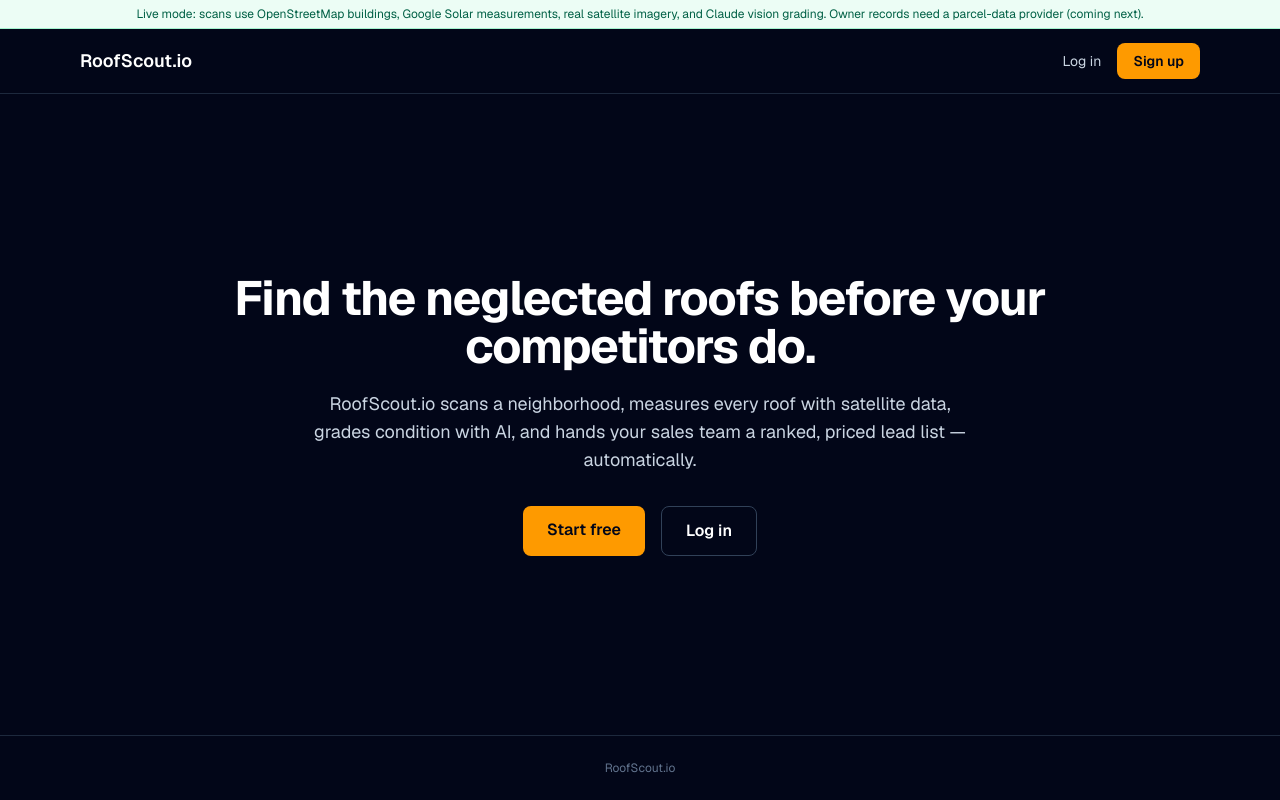
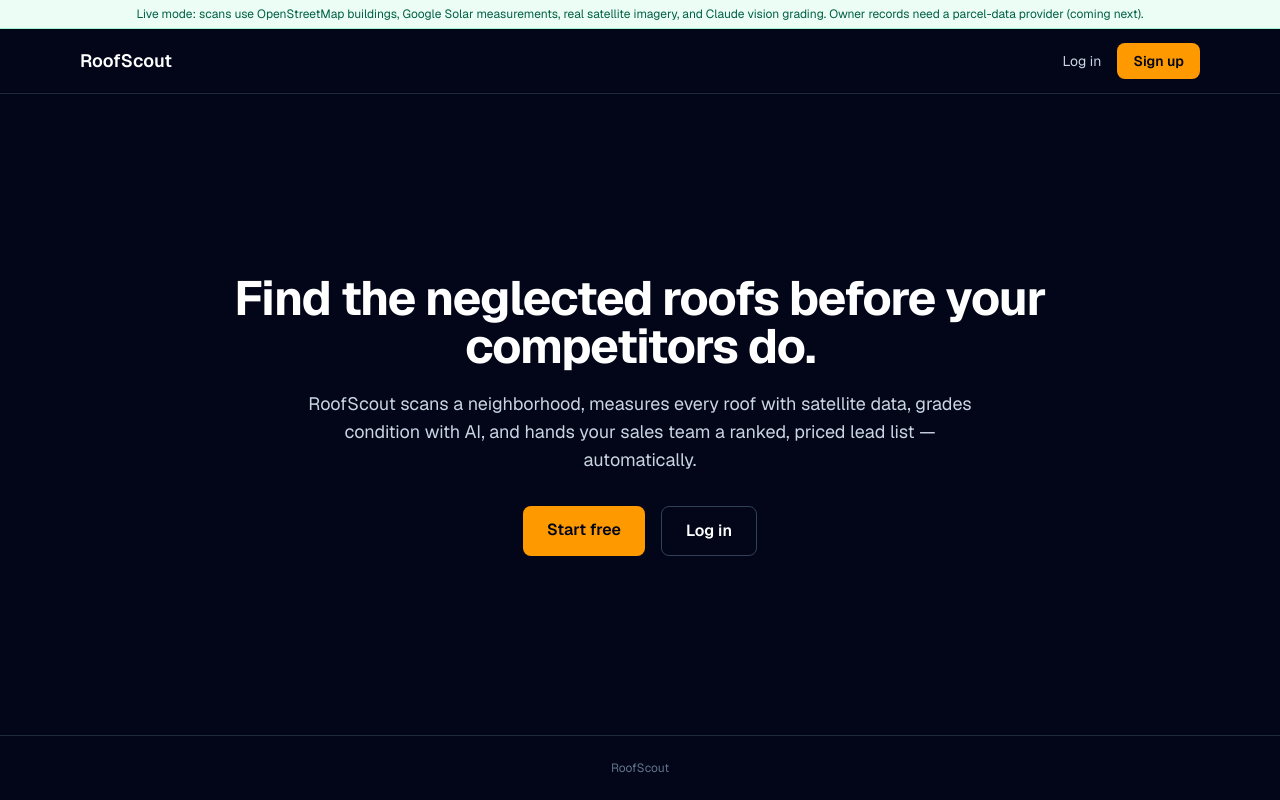
Before and after one commit to ObsidianPopTart/RoofScout.io-2, a Next.js app: page / in a window 1280 px wide. Built offline with nearby package versions, Linux system fonts and the light colour scheme; no server answers.

Commit message:
Rebrand to RoofScout (roof-scout.org) and set Android WebView URL
Drops the .io suffix from all user-facing text now that roof-scout.org
is the real domain, and points the Capacitor Android app at it.

```diff
--- a/capacitor.config.ts
+++ b/capacitor.config.ts
@@ -2,14 +2,13 @@
 
 const config: CapacitorConfig = {
   appId: 'io.roofscout.app',
-  appName: 'RoofScout.io',
+  appName: 'RoofScout',
   webDir: 'www',
   // The WebView loads the real deployed site, not the placeholder www/
   // folder — this app has server components, API routes, and a database,
-  // so it can't be statically bundled. TODO: replace with the real Netlify
-  // production URL once deployed (Phase 1 of the plan).
+  // so it can't be statically bundled.
   server: {
-    url: 'https://REPLACE-WITH-NETLIFY-URL.netlify.app',
+    url: 'https://roof-scout.org',
     cleartext: false,
   },
 };
--- a/src/app/(marketing)/page.tsx
+++ b/src/app/(marketing)/page.tsx
@@ -5,7 +5,7 @@
     <div className="flex flex-1 flex-col bg-slate-950 text-white">
       <nav className="border-b border-slate-800">
         <div className="mx-auto flex h-16 w-full max-w-6xl items-center justify-between px-4">
-          <span className="text-lg font-semibold">RoofScout.io</span>
+          <span className="text-lg font-semibold">RoofScout</span>
           <div className="flex items-center gap-4 text-sm">
             <Link href="/login" className="text-slate-300 hover:text-white">
               Log in
@@ -25,7 +25,7 @@
           Find the neglected roofs before your competitors do.
         </h1>
         <p className="mt-5 max-w-2xl text-lg text-slate-300">
-          RoofScout.io scans a neighborhood, measures every roof with satellite data, grades condition
+          RoofScout scans a neighborhood, measures every roof with satellite data, grades condition
           with AI, and hands your sales team a ranked, priced lead list — automatically.
         </p>
         <div className="mt-8 flex gap-4">
@@ -45,7 +45,7 @@
       </section>
 
       <footer className="border-t border-slate-800 py-6 text-center text-xs text-slate-500">
-        RoofScout.io
+        RoofScout
       </footer>
     </div>
   );
--- a/src/app/app/layout.tsx
+++ b/src/app/app/layout.tsx
@@ -30,7 +30,7 @@
         <div className="mx-auto flex h-14 w-full max-w-6xl items-center gap-8 px-4">
           <Link href="/app" className="flex items-center gap-2 text-lg font-semibold">
             <RoofLogo />
-            RoofScout.io
+            RoofScout
           </Link>
           <div className="flex gap-6 text-sm text-slate-300">
             <Link href="/app" className="hover:text-white">
--- a/src/app/app/leads/page.tsx
+++ b/src/app/app/leads/page.tsx
@@ -8,7 +8,7 @@
 export const dynamic = "force-dynamic";
 
 export const metadata = {
-  title: "Leads — RoofScout.io",
+  title: "Leads — RoofScout",
 };
 
 const FILTERS = [
--- a/src/app/app/scan/page.tsx
+++ b/src/app/app/scan/page.tsx
@@ -3,7 +3,7 @@
 import ScanMap from "@/components/ScanMap";
 
 export const metadata = {
-  title: "New Scan — RoofScout.io",
+  title: "New Scan — RoofScout",
 };
 
 export default async function ScanPage() {
--- a/src/app/layout.tsx
+++ b/src/app/layout.tsx
@@ -15,7 +15,7 @@
 });
 
 export const metadata: Metadata = {
-  title: "RoofScout.io — AI roofing lead engine",
+  title: "RoofScout — AI roofing lead engine",
   description: "Find neglected roofs, build lead profiles, and quote jobs — automatically.",
 };
 
--- a/src/app/login/page.tsx
+++ b/src/app/login/page.tsx
@@ -3,7 +3,7 @@
 import { AuthError } from "next-auth";
 import { signIn } from "@/lib/auth";
 
-export const metadata = { title: "Log in — RoofScout.io" };
+export const metadata = { title: "Log in — RoofScout" };
 
 async function loginAction(formData: FormData) {
   "use server";
@@ -34,7 +34,7 @@
     <div className="flex flex-1 items-center justify-center bg-slate-50 px-4 py-16">
       <div className="w-full max-w-sm rounded-xl border border-slate-200 bg-white p-6 shadow-sm">
         <h1 className="text-xl font-semibold text-slate-900">Log in</h1>
-        <p className="mt-1 text-sm text-slate-500">Welcome back to RoofScout.io.</p>
+        <p className="mt-1 text-sm text-slate-500">Welcome back to RoofScout.</p>
 
         {error && (
           <p className="mt-4 rounded-lg border border-red-200 bg-red-50 px-3 py-2 text-sm text-red-700">
--- a/src/app/signup/page.tsx
+++ b/src/app/signup/page.tsx
@@ -6,7 +6,7 @@
 import { prisma } from "@/lib/db";
 import { signIn } from "@/lib/auth";
 
-export const metadata = { title: "Sign up — RoofScout.io" };
+export const metadata = { title: "Sign up — RoofScout" };
 
 const signupSchema = z.object({
   companyName: z.string().trim().min(1, "Company name is required"),
@@ -63,7 +63,7 @@
     <div className="flex flex-1 items-center justify-center bg-slate-50 px-4 py-16">
       <div className="w-full max-w-sm rounded-xl border border-slate-200 bg-white p-6 shadow-sm">
         <h1 className="text-xl font-semibold text-slate-900">Start free</h1>
-        <p className="mt-1 text-sm text-slate-500">Set up your company&apos;s RoofScout.io account.</p>
+        <p className="mt-1 text-sm text-slate-500">Set up your company&apos;s RoofScout account.</p>
 
         {error && (
           <p className="mt-4 rounded-lg border border-red-200 bg-red-50 px-3 py-2 text-sm text-red-700">
--- a/src/components/OfflineBanner.tsx
+++ b/src/components/OfflineBanner.tsx
@@ -21,7 +21,7 @@
 
   return (
     <div className="fixed inset-x-0 bottom-0 z-50 border-t border-slate-700 bg-slate-900 px-4 py-3 text-center text-sm text-white shadow-lg">
-      No connection — RoofScout.io needs the internet to load scans and leads. Reconnect to continue.
+      No connection — RoofScout needs the internet to load scans and leads. Reconnect to continue.
     </div>
   );
 }
```
Also changed, not shown: 1 other file (tests, documents, lock files or other folders).
